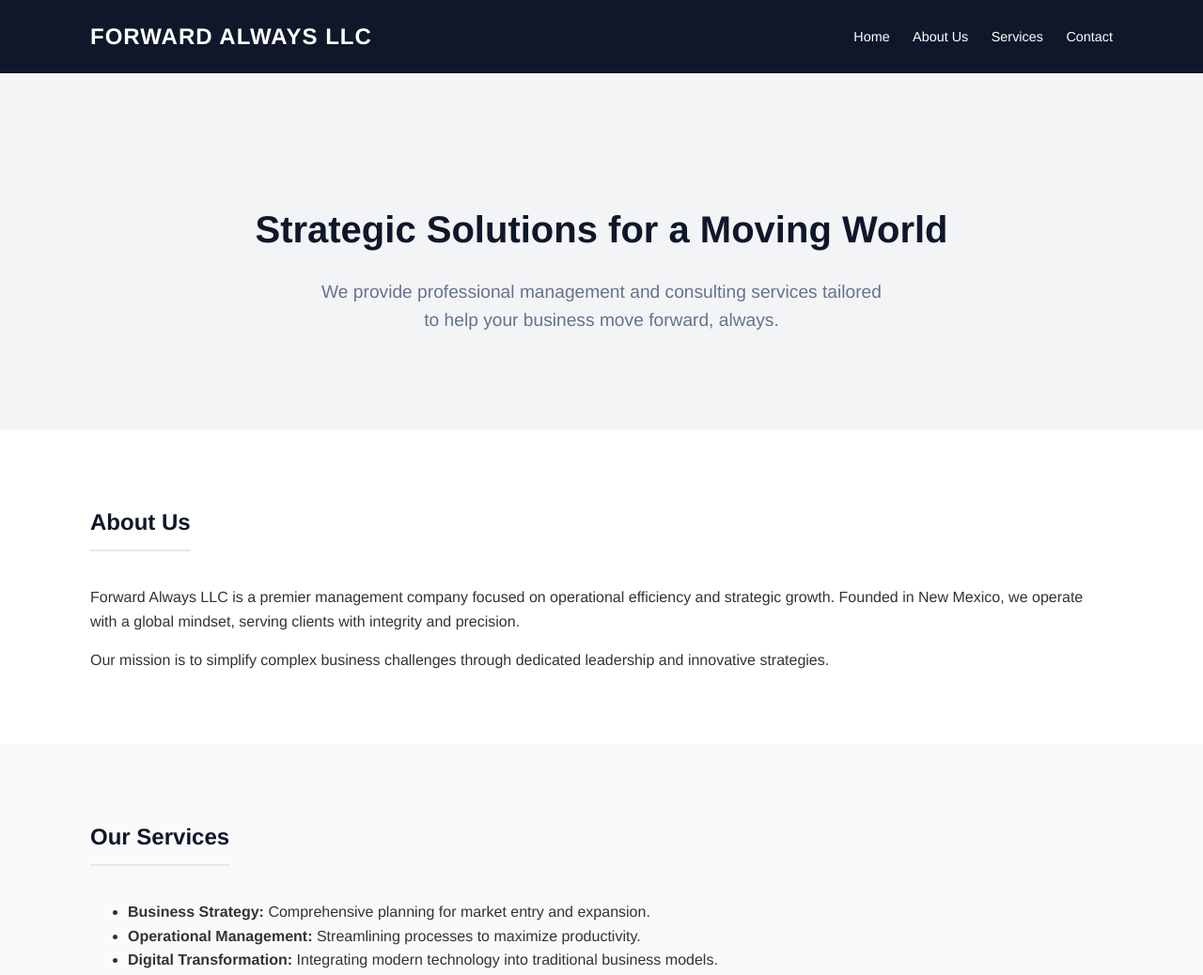
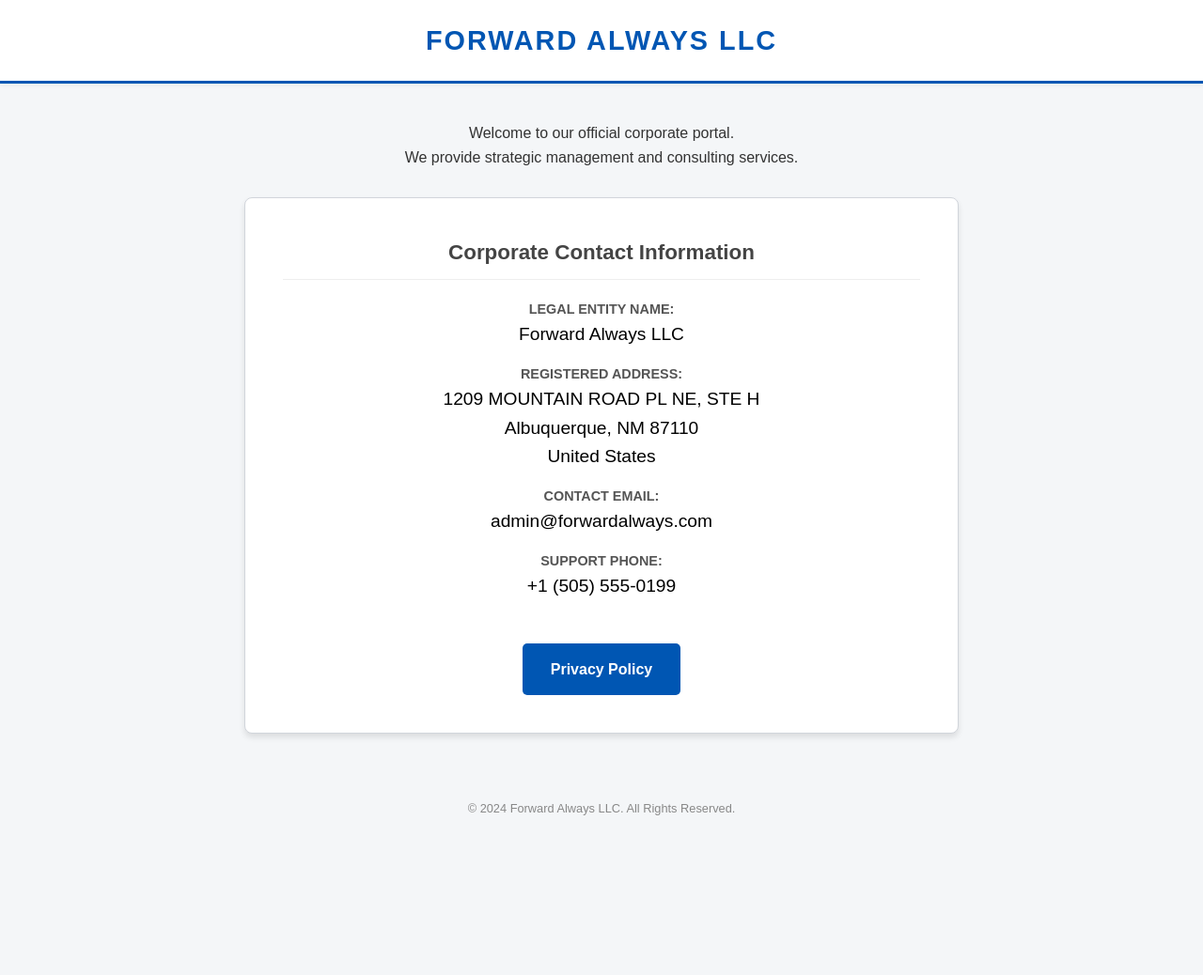
Before and after one commit to Rafakill/forwardalways, a plain HTML site: page index.html in a window 1280 px wide. Shown: the top 1038 px of the page at 94% size. After the commit the page ends 892 px from the top, so only its background shows below. Drawn offline with Linux system fonts and the light colour scheme.

Commit message:
Update index.html with verification card layout

```diff
--- a/index.html
+++ b/index.html
@@ -4,229 +4,159 @@
 <head>
     <meta charset="UTF-8">
     <meta name="viewport" content="width=device-width, initial-scale=1.0">
-    <meta name="description" content="Forward Always LLC - Strategic Management and Consulting Services.">
-    <title>Forward Always LLC | Home</title>
+    <title>Forward Always LLC - Corporate Home</title>
     <style>
-        /* Estilo Limpo e Corporativo (High Trust) */
-        body {
-            font-family: 'Helvetica Neue', Helvetica, Arial, sans-serif;
+        /* RESET E FONTE */
+        * {
+            box-sizing: border-box;
             margin: 0;
             padding: 0;
+        }
+
+        body {
+            font-family: 'Arial', sans-serif;
+            background-color: #f4f6f8;
             color: #333;
             line-height: 1.6;
         }
 
+        /* HEADER SIMPLES */
         header {
-            background-color: #0f172a;
-            color: #fff;
-            padding: 20px 0;
+            background-color: #ffffff;
+            padding: 20px;
+            border-bottom: 3px solid #0056b3;
+            text-align: center;
+            box-shadow: 0 2px 5px rgba(0, 0, 0, 0.05);
         }
 
-        .container {
-            width: 85%;
-            max-width: 1100px;
-            margin: 0 auto;
+        h1 {
+            font-size: 1.8rem;
+            color: #0056b3;
+            text-transform: uppercase;
+            letter-spacing: 2px;
         }
 
-        .nav-flex {
-            display: flex;
-            justify-content: space-between;
-            align-items: center;
+        /* CONTAINER PRINCIPAL */
+        .container {
+            max-width: 800px;
+            margin: 40px auto;
+            padding: 0 20px;
         }
 
-        .logo {
-            font-size: 1.5rem;
-            font-weight: bold;
-            letter-spacing: 1px;
-        }
-
-        nav a {
-            color: #fff;
-            text-decoration: none;
-            margin-left: 20px;
-            font-size: 0.9rem;
-        }
-
-        /* Hero Section */
-        .hero {
-            background-color: #f3f4f6;
-            padding: 100px 0;
+        /* CARTÃO DE DADOS (O MAIS IMPORTANTE) */
+        .verification-card {
+            background: #ffffff;
+            padding: 40px;
+            border-radius: 8px;
+            border: 1px solid #d1d5db;
+            box-shadow: 0 4px 6px rgba(0, 0, 0, 0.1);
             text-align: center;
         }
 
-        .hero h1 {
-            font-size: 2.5rem;
-            color: #0f172a;
+        .verification-card h2 {
             margin-bottom: 20px;
+            font-size: 1.4rem;
+            color: #444;
+            border-bottom: 1px solid #eee;
+            padding-bottom: 10px;
         }
 
-        .hero p {
-            font-size: 1.2rem;
-            color: #64748b;
-            max-width: 600px;
-            margin: 0 auto;
+        /* ESTILO DOS DADOS SENSÍVEIS */
+        .data-row {
+            margin-bottom: 15px;
+            font-size: 1.1rem;
         }
 
-        /* Content Sections */
-        .section {
-            padding: 60px 0;
+        .data-label {
+            font-weight: bold;
+            color: #555;
+            display: block;
+            font-size: 0.9rem;
+            text-transform: uppercase;
         }
 
-        .section h2 {
-            color: #0f172a;
-            border-bottom: 2px solid #e2e8f0;
-            padding-bottom: 10px;
-            display: inline-block;
+        .data-value {
+            color: #000;
+            font-weight: normal;
+            font-size: 1.2rem;
         }
 
-        /* Footer - A PARTE MAIS IMPORTANTE PARA A META */
-        footer {
-            background-color: #0f172a;
-            color: #94a3b8;
-            padding: 40px 0;
-            font-size: 0.9rem;
-            border-top: 5px solid #3b82f6;
+        /* BOTÃO DE PRIVACIDADE */
+        .btn-privacy {
+            display: inline-block;
+            margin-top: 30px;
+            background-color: #0056b3;
+            color: white;
+            padding: 15px 30px;
+            text-decoration: none;
+            border-radius: 5px;
+            font-weight: bold;
+            transition: background 0.3s;
         }
 
-        .footer-content {
-            display: flex;
-            flex-wrap: wrap;
-            justify-content: space-between;
+        .btn-privacy:hover {
+            background-color: #004494;
         }
 
-        .footer-col {
-            flex: 1;
-            min-width: 250px;
-            margin-bottom: 20px;
-        }
-
-        .footer-col h3 {
-            color: #fff;
-            margin-bottom: 15px;
-        }
-
-        .footer-col p {
-            margin: 5px 0;
-        }
-
-        .footer-col a {
-            color: #3b82f6;
-            text-decoration: none;
-        }
-
-        .legal-address {
-            background: rgba(255, 255, 255, 0.05);
-            padding: 15px;
-            border-radius: 5px;
-            border: 1px solid #334155;
-        }
-
-        /* Responsividade */
-        @media (max-width: 768px) {
-
-            .nav-flex,
-            .footer-content {
-                flex-direction: column;
-                text-align: center;
-            }
-
-            nav {
-                margin-top: 20px;
-            }
-
-            nav a {
-                margin: 0 10px;
-            }
-
-            .legal-address {
-                margin-top: 20px;
-            }
+        /* RODAPÉ SIMPLES */
+        footer {
+            text-align: center;
+            margin-top: 50px;
+            padding: 20px;
+            color: #888;
+            font-size: 0.8rem;
         }
     </style>
 </head>
 
 <body>
 
-    <!-- Cabeçalho -->
     <header>
-        <div class="container nav-flex">
-            <div class="logo">FORWARD ALWAYS LLC</div>
-            <nav>
-                <a href="#">Home</a>
-                <a href="#about">About Us</a>
-                <a href="#services">Services</a>
-                <a href="#contact">Contact</a>
-            </nav>
-        </div>
+        <h1>Forward Always LLC</h1>
     </header>
 
-    <!-- Hero / Banner Principal -->
-    <section class="hero">
-        <div class="container">
-            <h1>Strategic Solutions for a Moving World</h1>
-            <p>We provide professional management and consulting services tailored to help your business move forward,
-                always.</p>
+    <div class="container">
+
+        <!-- INTRODUÇÃO -->
+        <div style="text-align: center; margin-bottom: 30px;">
+            <p>Welcome to our official corporate portal. <br>We provide strategic management and consulting services.
+            </p>
         </div>
-    </section>
 
-    <!-- Sobre -->
-    <section id="about" class="section">
-        <div class="container">
-            <h2>About Us</h2>
-            <p>Forward Always LLC is a premier management company focused on operational efficiency and strategic
-                growth. Founded in New Mexico, we operate with a global mindset, serving clients with integrity and
-                precision.</p>
-            <p>Our mission is to simplify complex business challenges through dedicated leadership and innovative
-                strategies.</p>
-        </div>
-    </section>
+        <!-- O CARTÃO QUE O AGENTE DA META VAI OLHAR -->
+        <div class="verification-card">
+            <h2>Corporate Contact Information</h2>
 
-    <!-- Serviços (Genérico para servir qualquer nicho) -->
-    <section id="services" class="section" style="background-color: #fafafa;">
-        <div class="container">
-            <h2>Our Services</h2>
-            <ul>
-                <li><strong>Business Strategy:</strong> Comprehensive planning for market entry and expansion.</li>
-                <li><strong>Operational Management:</strong> Streamlining processes to maximize productivity.</li>
-                <li><strong>Digital Transformation:</strong> Integrating modern technology into traditional business
-                    models.</li>
-            </ul>
-        </div>
-    </section>
-
-    <!-- RODAPÉ - AQUI ACONTECE A MÁGICA DA VERIFICAÇÃO -->
-    <footer id="contact">
-        <div class="container footer-content">
-
-            <div class="footer-col">
-                <h3>Contact Us</h3>
-                <p>Have questions? Reach out to our team.</p>
-                <!-- O Email deve ser o corporativo -->
-                <p>Email: <a href="mailto:admin@forwardalways.com">admin@forwardalways.com</a></p>
-                <br>
-                <!-- Link Obrigatório para Compliance -->
-                <p><a href="privacy.html">Privacy Policy</a> | <a href="#">Terms of Service</a></p>
+            <div class="data-row">
+                <span class="data-label">Legal Entity Name:</span>
+                <span class="data-value">Forward Always LLC</span>
             </div>
 
-            <div class="footer-col">
-                <h3>Corporate Headquarters</h3>
-                <!-- DADOS EXATOS DO PDF (ARTICLES OF ORGANIZATION) -->
-                <!-- A Meta fará o 'Match' visual destes dados com o seu documento -->
-                <div class="legal-address">
-                    <p><strong>Forward Always LLC</strong></p>
-                    <p>1209 MOUNTAIN ROAD PL NE, STE H</p>
-                    <p>Albuquerque, NM 87110</p>
-                    <p>United States</p>
-                    <!-- Coloque seu número VoIP aqui -->
-                    <p>Phone: [SEU TELEFONE VOIP AQUI]</p>
-                </div>
+            <div class="data-row">
+                <span class="data-label">Registered Address:</span>
+                <span class="data-value">1209 MOUNTAIN ROAD PL NE, STE H<br>Albuquerque, NM 87110<br>United
+                    States</span>
             </div>
 
+            <div class="data-row">
+                <span class="data-label">Contact Email:</span>
+                <span class="data-value">admin@forwardalways.com</span>
+            </div>
+
+            <div class="data-row">
+                <span class="data-label">Support Phone:</span>
+                <!-- SUBSTITUA PELO SEU NÚMERO VOIP -->
+                <span class="data-value">+1 (505) 555-0199</span>
+            </div>
+
+            <!-- BOTÃO DE PRIVACIDADE GRANDE -->
+            <a href="privacy.html" class="btn-privacy">Privacy Policy</a>
         </div>
-        <div class="container"
-            style="text-align: center; margin-top: 30px; border-top: 1px solid #1e293b; padding-top: 20px;">
-            <p>&copy; 2024 Forward Always LLC. All rights reserved.</p>
-        </div>
+
+    </div>
+
+    <footer>
+        &copy; 2024 Forward Always LLC. All Rights Reserved.
     </footer>
 
 </body>
```
